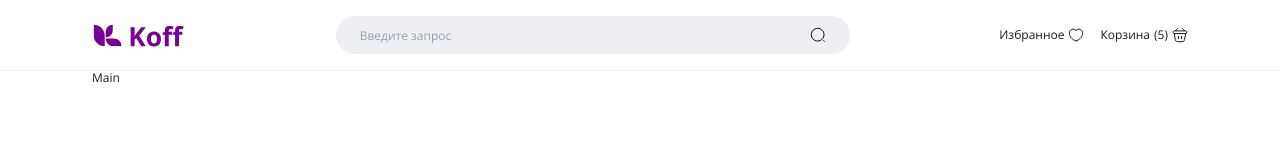
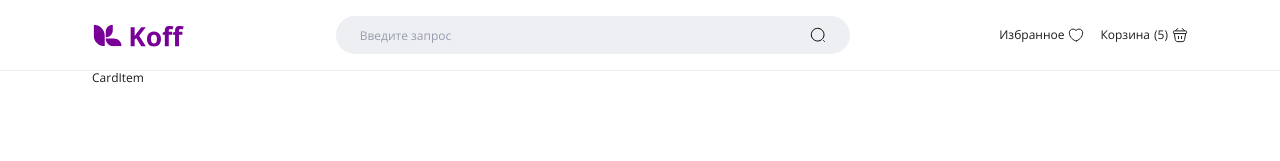
Before and after one commit to gergeorg/Koff-shop_React, a React (Vite) app: page / in a window 1280 px wide. Shown: the top 161 px of the page. Built offline with nearby package versions, Linux system fonts and the light colour scheme.

Commit message:
add components Goods and GoodItem

```diff
--- /dev/null
+++ b/src/components/CardItem/CardItem.jsx
@@ -0,0 +1,5 @@
+import style from './CardItem.module.scss';
+
+export const CardItem = () => (
+  <article className={style.card}>CardItem</article>
+);
--- /dev/null
+++ b/src/components/Goods/Goods.jsx
@@ -0,0 +1,17 @@
+import { Container } from '../../views/Container/Container';
+import { CardItem } from '../CardItem/CardItem';
+import style from './Goods.module.scss';
+
+export const Goods = () => (
+  <section className={style.goods}>
+    <Container>
+      <h2 className={`${style.title} visually-hidden`}>Список товаров</h2>
+
+      <ul className={style.list}>
+        <li>
+          <CardItem />
+        </li>
+      </ul>
+    </Container>
+  </section>
+);
--- a/src/views/Main/Main.jsx
+++ b/src/views/Main/Main.jsx
@@ -1,8 +1,10 @@
-import { Container } from '../Container/Container';
+import { Goods } from '../../components/Goods/Goods';
+
 import style from './Main.module.scss';
 
 export const Main = () => (
   <main className={style.main}>
-    <Container>Main</Container>
+    {/* <Catalog /> */}
+    <Goods />
   </main>
 );
```
Also changed, not shown: src/components/CardItem/CardItem.module.scss (added), src/components/Goods/Goods.module.scss (added).
